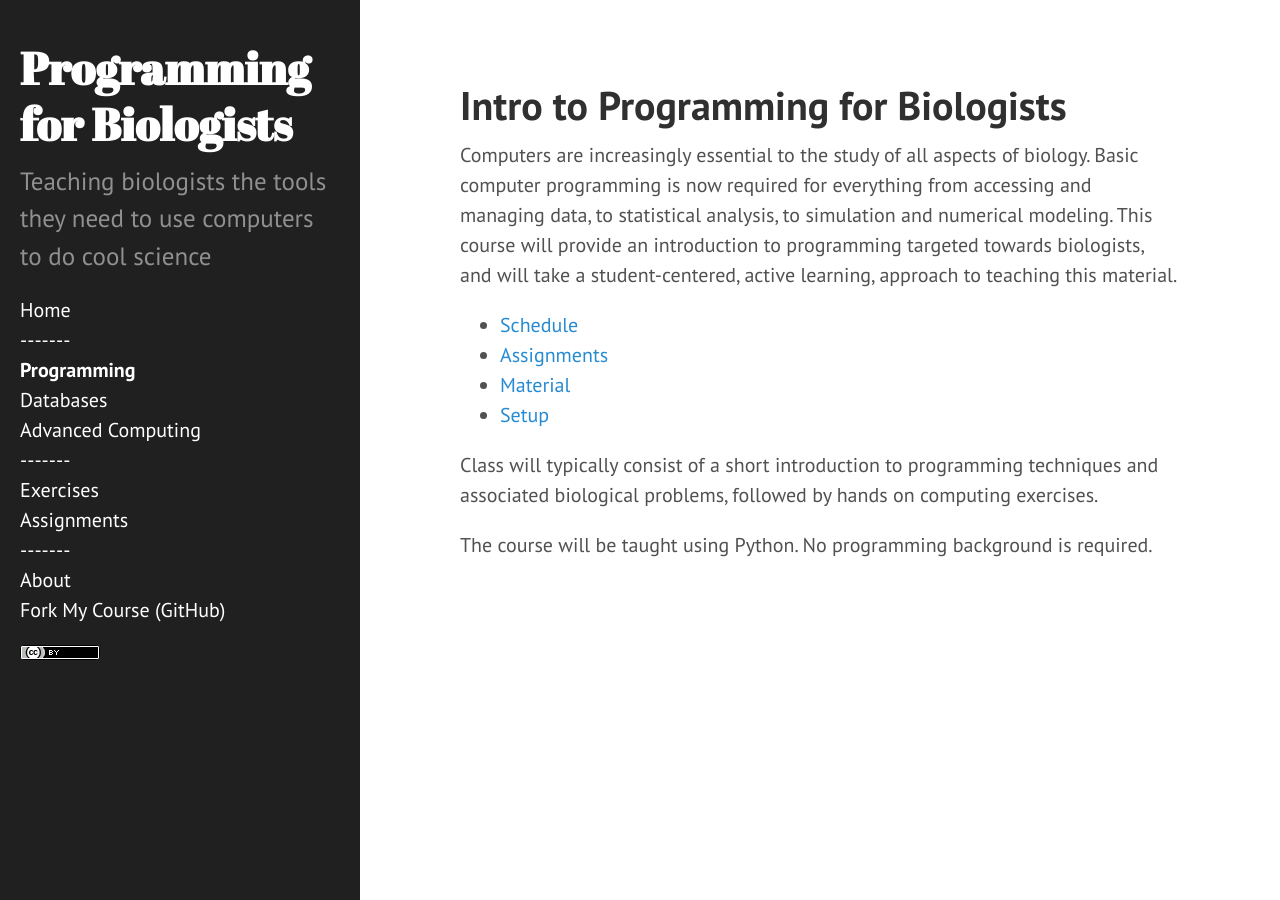
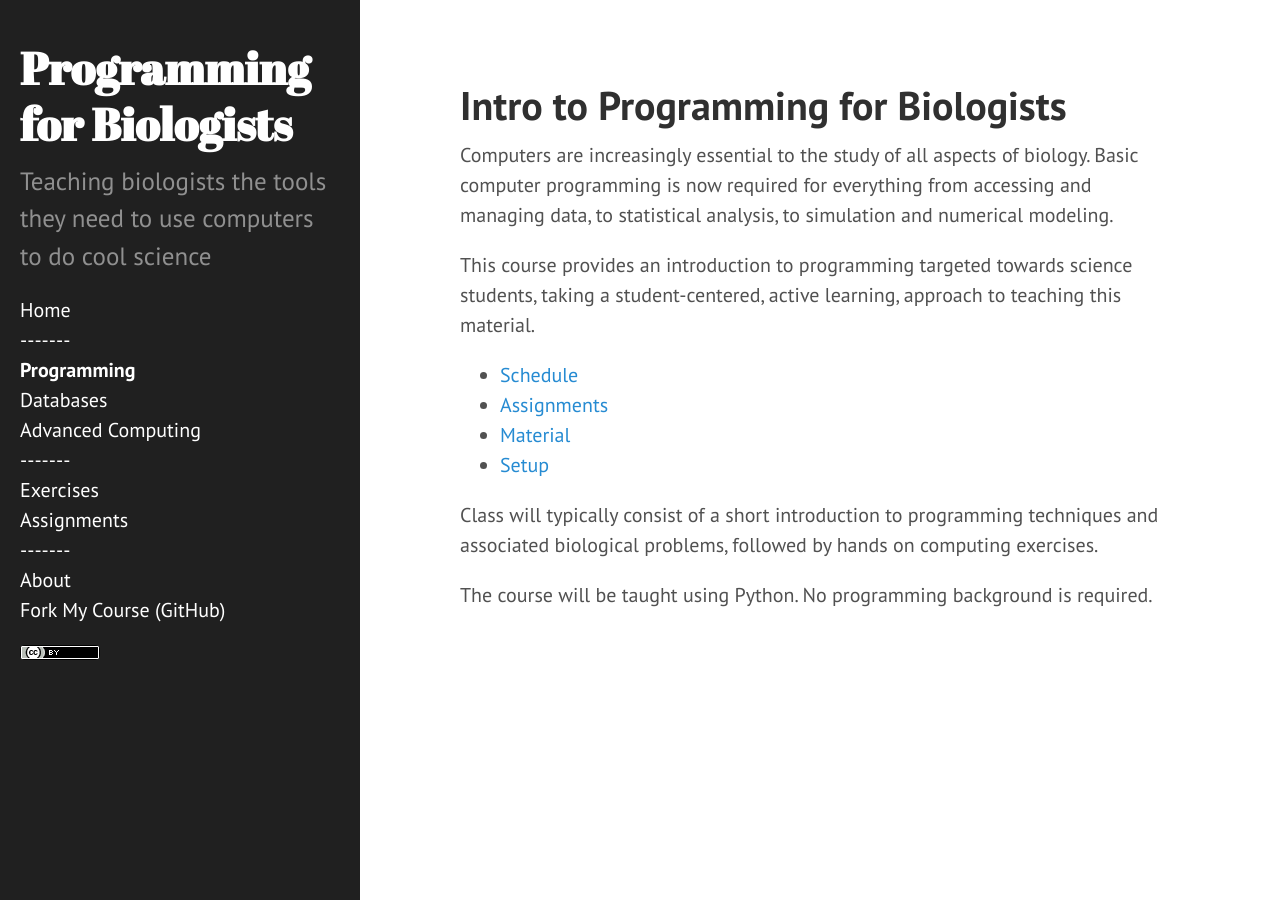
Before and after one commit to MonmouthSchool/MonmouthSchool.github.io, a Jekyll site: the page built from programming.md, in a window 1280 px wide. Built offline with Jekyll 4.4.1, drawn with Linux system fonts in a browser that asks for light colours; Markdown is read by kramdown in place of the engine named in the settings.

Commit message:
Update programming.md

```diff
--- a/programming.md
+++ b/programming.md
@@ -7,8 +7,10 @@ redirect_from: /introduction-programming-and-database-management-biologists/
 Computers are increasingly essential to the study of all aspects
 of biology. Basic computer programming is now required for everything from
 accessing and managing data, to statistical analysis, to simulation and
-numerical modeling. This course will provide an introduction to programming
-targeted towards biologists, and will take a student-centered, active learning,
+numerical modeling.
+
+This course provides an introduction to programming
+targeted towards science students, taking a student-centered, active learning,
 approach to teaching this material.
 
 * [Schedule](/syllabus/programming-schedule)
```
